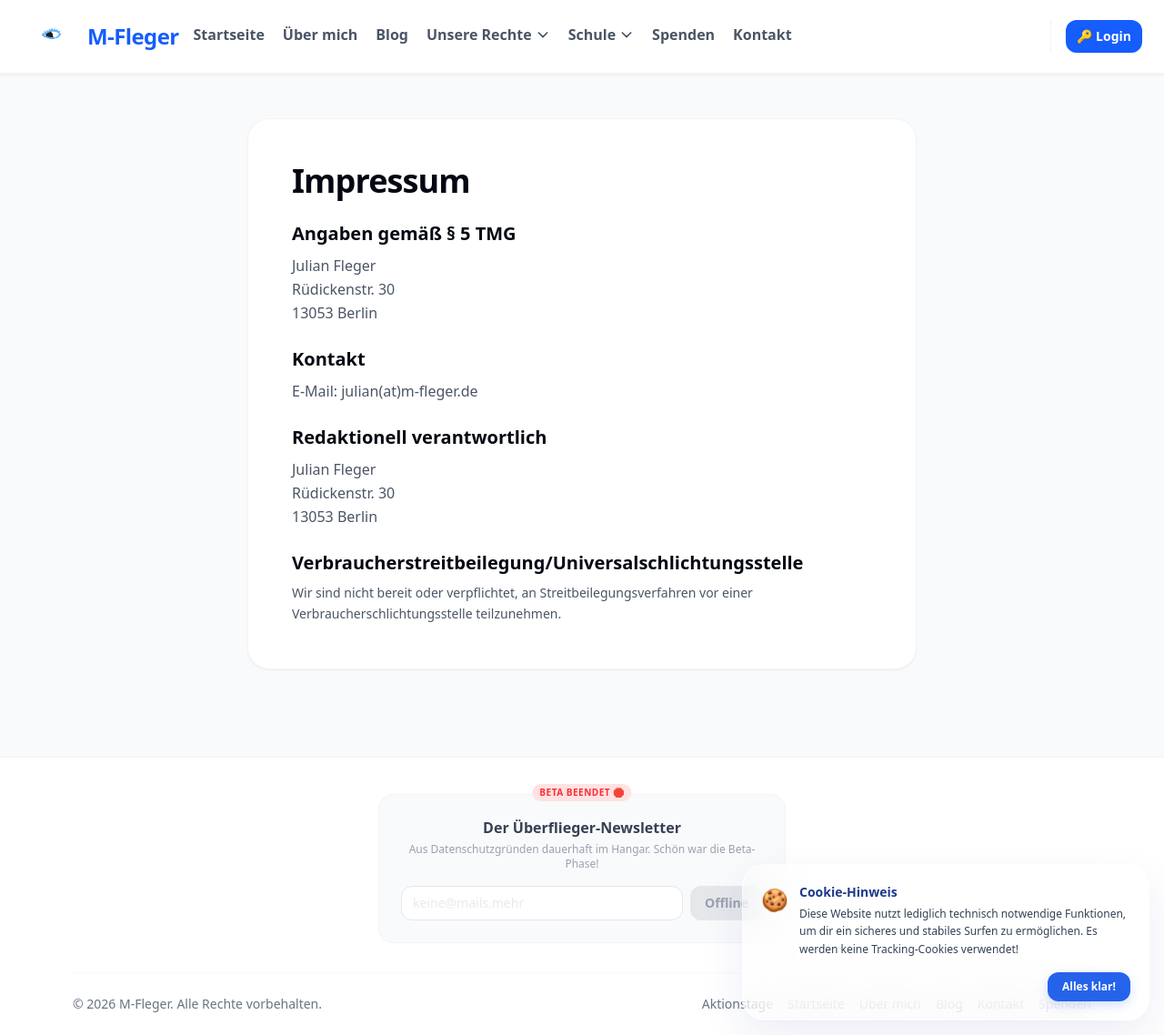
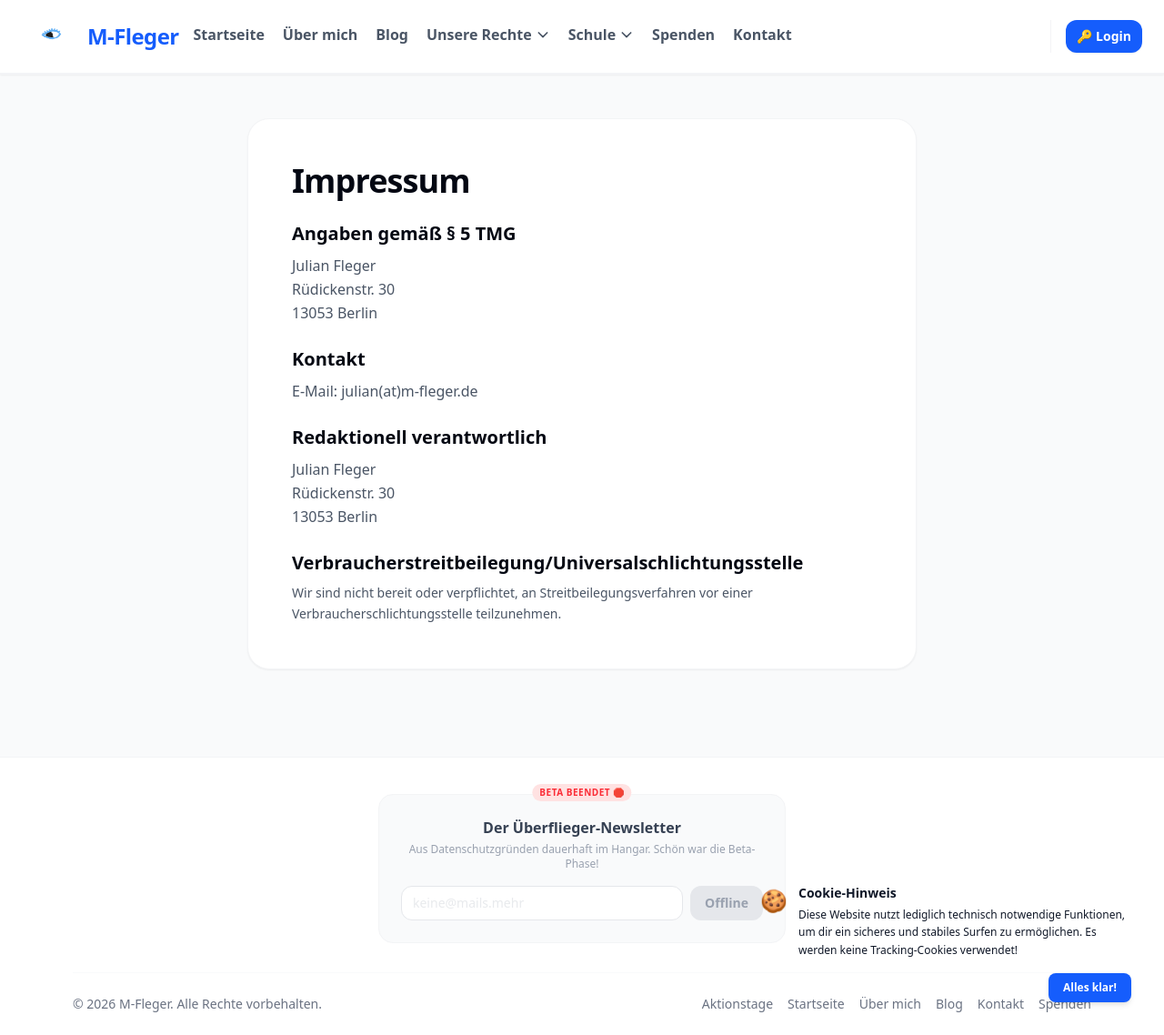
Before and after one commit to julian13053/julian13053.github.io, a Jekyll site: the page built from impressum.md, in a window 1280 px wide and 1138 px high. Shown: the whole window at 91% size. Built offline with Jekyll 4.4.1, drawn with Linux system fonts in a browser that asks for light colours.

Commit message:
Update cookie-banner.html

```diff
--- a/_includes/cookie-banner.html
+++ b/_includes/cookie-banner.html
@@ -1,32 +1,15 @@
-<div id="cookie-banner" class="hidden fixed bottom-4 right-4 left-4 md:left-auto md:max-w-md p-5 z-50 animate-fade-in flex flex-col gap-3"
-     style="
-        background: rgba(255, 255, 255, 0.45) !important;
-        backdrop-filter: blur(20px) saturate(125%) !important;
-        -webkit-backdrop-filter: blur(20px) saturate(125%) !important;
-        border: 1px solid rgba(255, 255, 255, 0.6) !important;
-        box-shadow: 0 20px 50px rgba(31, 38, 135, 0.08) !important;
-        border-radius: 24px;
-     ">
+<div id="cookie-banner" class="hidden fixed bottom-4 right-4 left-4 md:left-auto md:max-w-md p-5 z-50 animate-fade-in flex flex-col gap-3 liquid-glass">
     <div class="flex items-start gap-3">
         <span class="text-2xl mt-0.5">🍪</span>
         <div>
-            <h4 class="font-bold text-sm" style="color: #1e3a8a;">Cookie-Hinweis</h4>
-            <p class="text-xs mt-1 leading-relaxed" style="color: #334155;">
+            <h4 class="font-bold text-sm">Cookie-Hinweis</h4>
+            <p class="text-xs mt-1 leading-relaxed">
                 Diese Website nutzt lediglich technisch notwendige Funktionen, um dir ein sicheres und stabiles Surfen zu ermöglichen. Es werden keine Tracking-Cookies verwendet!
             </p>
         </div>
     </div>
     <div class="flex justify-end mt-1">
-        <button id="accept-cookies" class="text-white font-bold text-xs px-4 py-2 cursor-pointer"
-                style="
-                    background: #2563eb;
-                    border: none;
-                    border-radius: 12px;
-                    box-shadow: 0 4px 12px rgba(37, 99, 235, 0.2);
-                    transition: all 0.2s ease;
-                "
-                onmouseover="this.style.background='#1d4ed8'; this.style.transform='clientY(-1px)';"
-                onmouseout="this.style.background='#2563eb'; this.style.transform='none';">
+        <button id="accept-cookies" class="bg-blue-600 hover:bg-blue-500 text-white font-bold text-xs px-4 py-2 rounded-lg transition-colors cursor-pointer border-0 shadow-md">
             Alles klar!
         </button>
     </div>
```
